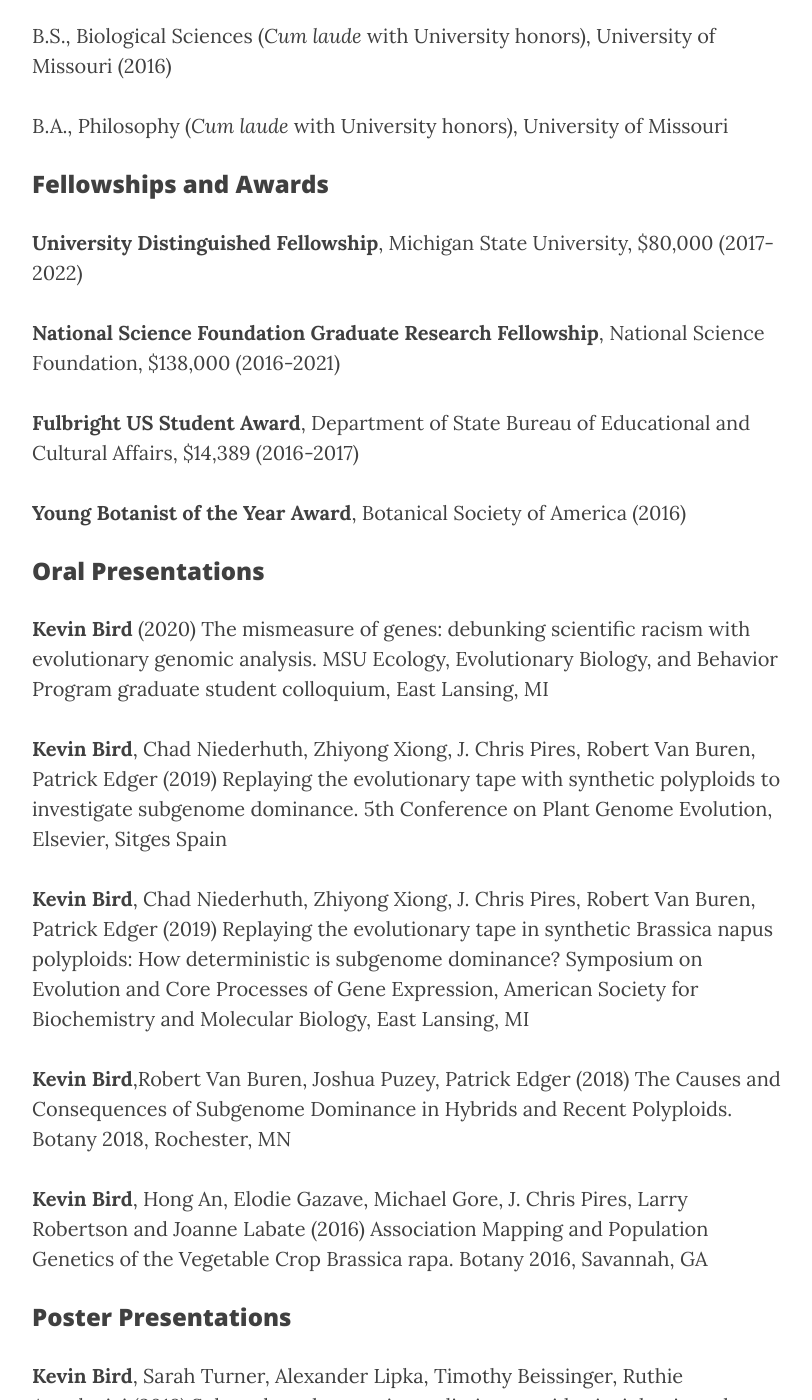
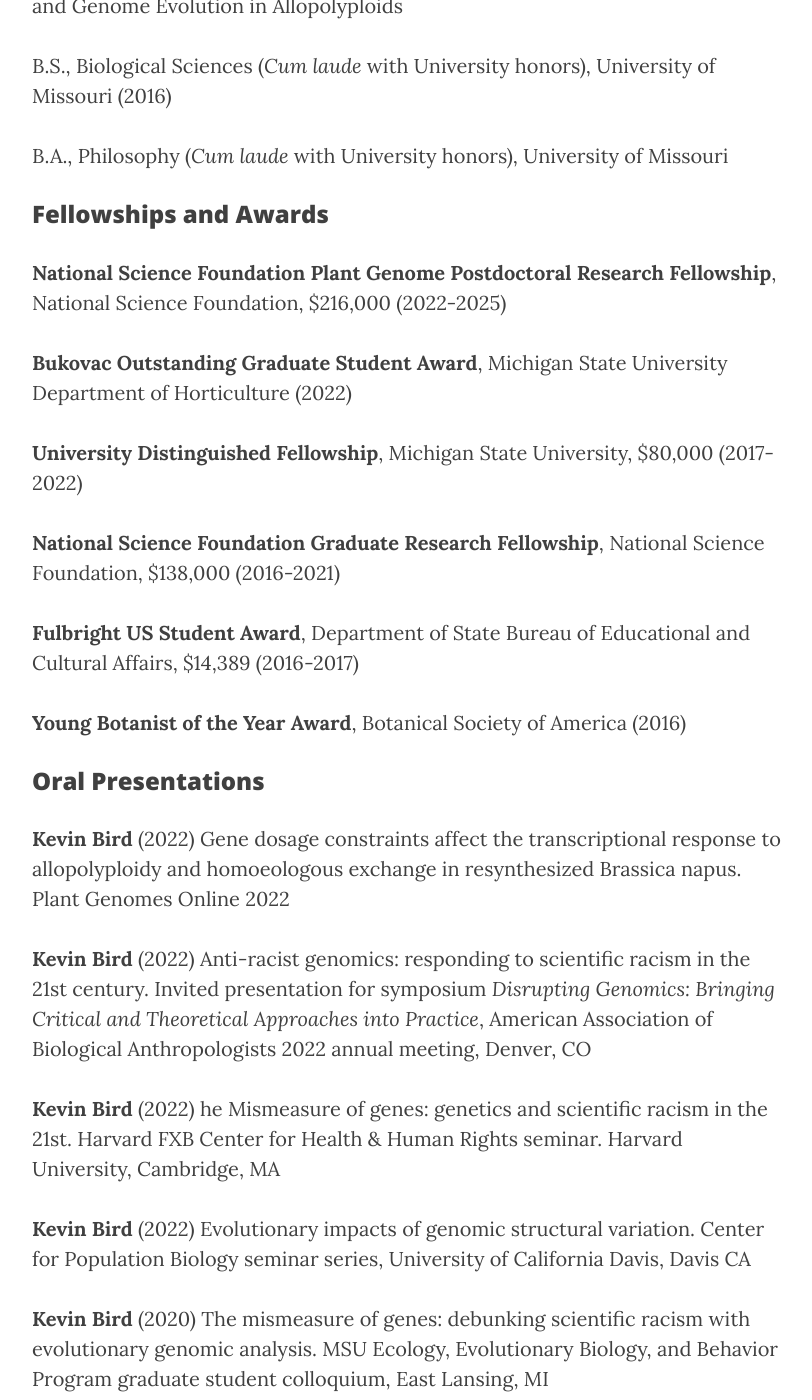
Before and after one commit to KevinABird/KevinABird.github.io, a Jekyll site: the page built from 2_CV.md, in a window 1280 px wide and 1400 px high, scrolled down 738 px. Shown: the whole window, without its empty margins (233-1045 px from the left). Built offline with Jekyll 4.4.1, drawn with Linux system fonts in a browser that asks for light colours; nearby versions of some CDN libraries; some of the changed text lies outside the part shown.

Commit message:
Update 2_CV.md

```diff
--- a/2_CV.md
+++ b/2_CV.md
@@ -4,14 +4,15 @@
 header-img: "img/IMG_8942 copy.jpg"
 ---
 
-My full CV can be found here <a href="/CV/Bird_CV_Sep_2021.pdf" target="_blank"><i class="fa fa-file-text fa-md"></i></a>, and a short form is below.
+My full CV can be found here <a href="/CV/Bird_CV_July_2022.pdf" target="_blank"><i class="fa fa-file-text fa-md"></i></a>, and a short form is below.
 
 ___
 
 ### Education
 
-Ph.D., Horticulture and Ecology, Evolutionary Biology and Behavior, Michigan State University (expected 2022)
+Ph.D., Horticulture and Ecology, Evolutionary, and Behavior, Michigan State University (2022)
 Advisors: [Patrick Edger](https://www.polyploidy.msu.edu) & [Robert VanBuren](https://www.vanburenlab.org/)
+Dissertation: Subgenome Dominance and Genome Evolution in Allopolyploids
 
 B.S., Biological Sciences (*Cum laude* with University honors), University of Missouri    (2016)
 
@@ -19,6 +20,9 @@
 
 
 ### Fellowships and Awards
+**National Science Foundation Plant Genome Postdoctoral Research Fellowship**, National Science Foundation, $216,000 (2022-2025)
+
+**Bukovac Outstanding Graduate Student Award**, Michigan State University Department of Horticulture (2022)
 
 **University Distinguished Fellowship**, Michigan State University, $80,000 (2017-2022)
 
@@ -32,6 +36,14 @@
 
 
 ### Oral Presentations
+
+__Kevin Bird__ (2022) Gene dosage constraints affect the transcriptional response to allopolyploidy and homoeologous exchange in resynthesized Brassica napus. Plant Genomes Online 2022
+
+__Kevin Bird__ (2022) Anti-racist genomics: responding to scientific racism in the 21st century. Invited presentation for symposium *Disrupting Genomics: Bringing Critical and Theoretical Approaches into Practice*, American Association of Biological Anthropologists 2022 annual meeting, Denver, CO
+
+__Kevin Bird__ (2022) he Mismeasure of genes: genetics and scientific racism in the 21st. Harvard FXB Center for Health & Human Rights seminar. Harvard University, Cambridge, MA
+
+__Kevin Bird__ (2022) Evolutionary impacts of genomic structural variation. Center for Population Biology seminar series, University of California Davis, Davis CA
 
 __Kevin Bird__ (2020) The mismeasure of genes: debunking scientific racism with evolutionary genomic analysis. MSU Ecology, Evolutionary Biology, and Behavior Program graduate student colloquium, East Lansing, MI
 
@@ -49,6 +61,9 @@
 
 
 ### Poster Presentations
+
+__Kevin Bird__ (2022) Genomes in flux—Genomic rearrangements, subgenome dominance, and gene dosage balance constraints in resynthesized Brassica napus. Biology of Genomes 2022, Cold Spring Harbor Labs, Cold Spring Harbor, NY
+
 __Kevin Bird__, Sarah Turner, Alexander Lipka, Timothy Beissinger, Ruthie Angelovici (2018)
 Subset-based genomic prediction provides insights into the genetic architecture of free amino acid levels in dry Arabidopsis thaliana seeds. Plant Biology 2018, Montreal, Quebec
 
```
